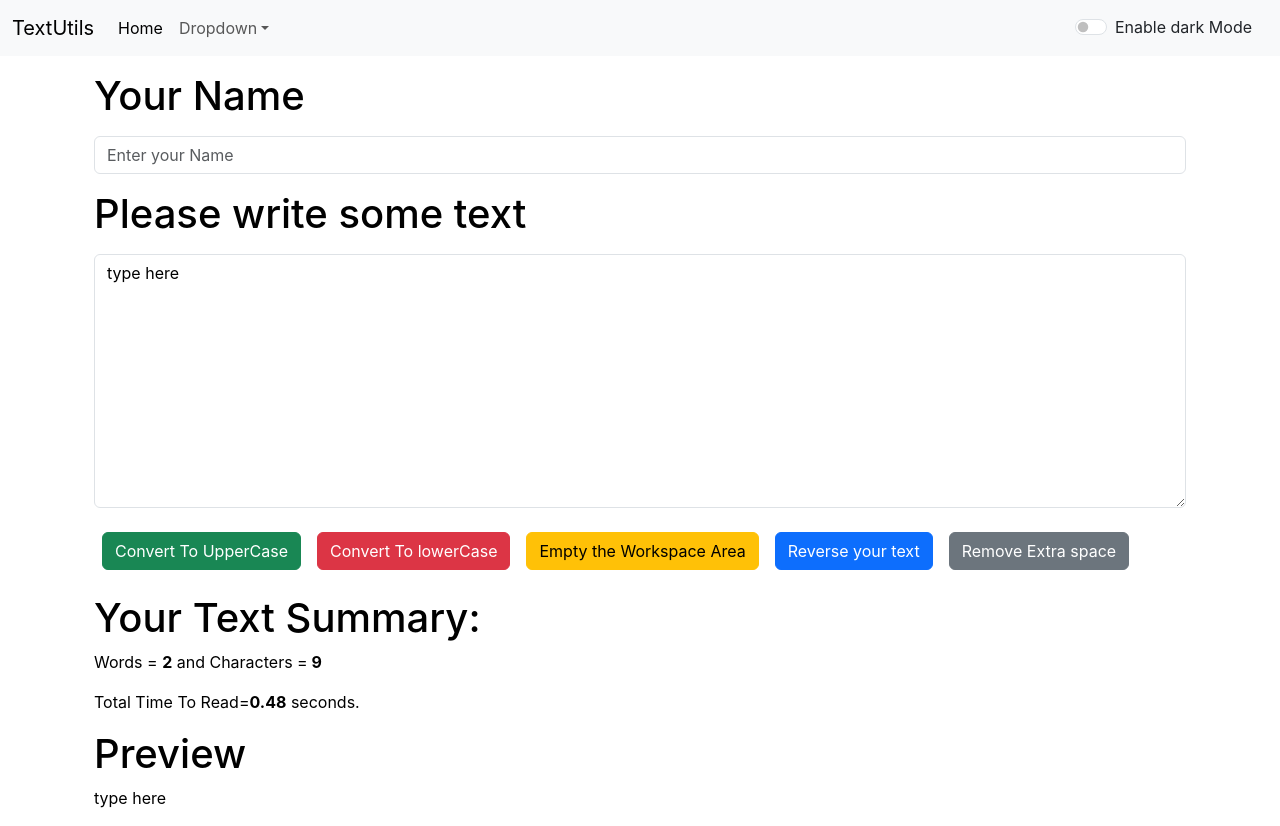
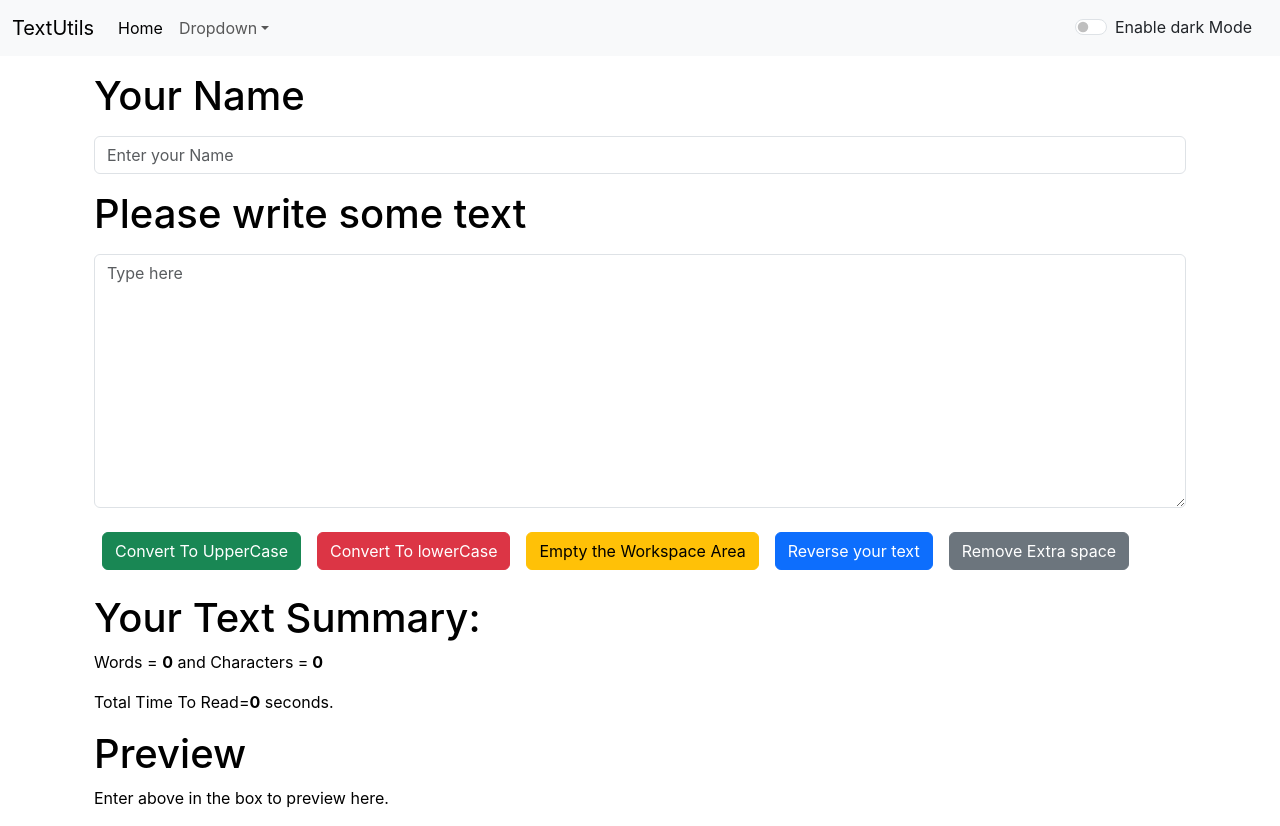
Before and after one commit to KILLER148236/paragraph_styler, a React (Create React App) app: page / in a window 1280 px wide. Built offline with nearby package versions, Linux system fonts and the light colour scheme.

Commit message:
Now over

```diff
--- a/src/Components/Navbar.js
+++ b/src/Components/Navbar.js
@@ -6,14 +6,14 @@ export default function Navbar(props) {
         <>
             <nav className={`navbar navbar-expand-lg navbar-${props.mode} bg-${props.mode}`}>
                 <div className="container-fluid">
-                    <a className="navbar-brand" href="/">{props.title}</a>
+                    <a className="navbar-brand" href="#">{props.title}</a>
                     <button className="navbar-toggler" type="button" data-bs-toggle="collapse" data-bs-target="#navbarSupportedContent" aria-controls="navbarSupportedContent" aria-expanded="false" aria-label="Toggle navigation">
                         <span className="navbar-toggler-icon"></span>
                     </button>
                     <div className="collapse navbar-collapse" id="navbarSupportedContent">
                         <ul className="navbar-nav me-auto mb-2 mb-lg-0">
                             <li className="nav-item">
-                                <a className="nav-link active" aria-current="page" href="/">Home</a>
+                                <a className="nav-link active" aria-current="page" href="#">Home</a>
                             </li>
 
                             <li className="nav-item dropdown">
@@ -21,10 +21,10 @@ export default function Navbar(props) {
                                     Dropdown
                                 </a>
                                 <ul className="dropdown-menu">
-                                    <li><a className="dropdown-item" href="/">Action</a></li>
-                                    <li><a className="dropdown-item" href="/">Another action</a></li>
+                                    <li><a className="dropdown-item" href="#">Action</a></li>
+                                    <li><a className="dropdown-item" href="#">Another action</a></li>
                                     <li><hr className="dropdown-divider" /></li>
-                                    <li><a className="dropdown-item" href="/">Something else here</a></li>
+                                    <li><a className="dropdown-item" href="#">Something else here</a></li>
                                 </ul>
                             </li>
 
--- a/src/Components/TextForm.js
+++ b/src/Components/TextForm.js
@@ -3,7 +3,7 @@ import PropTypes from 'prop-types'
 
 
 export default function TextForm(props) {
-  const [text, setText] = useState("type here");
+  const [text, setText] = useState("");
 
   function ReverseString(str) {
 
@@ -79,7 +79,7 @@ export default function TextForm(props) {
         </div>
         <div className="mb-3" style={{ color: props.mode === "light" ? "dark" : "light" }} >
           <h1><label htmlFor="exampleFormControlTextarea1" className="form-label">{props.enter_text_here}</label></h1>
-          <textarea className="form-control" style={{ backgroundColor: props.mode === "light" ? "white" : "#121038", color: props.mode === "dark" ? "white" : "black" }} value={text} id="exampleFormControlTextarea1" rows="10" onChange={handleonchange}></textarea>
+          <textarea className="form-control" style={{ backgroundColor: props.mode === "light" ? "white" : "#121038", color: props.mode === "dark" ? "white" : "black" }} placeholder="Type here"  value={text}  rows="10" onChange={handleonchange}></textarea>
         </div>
         <button className="btn btn-success mx-2 my-2" onClick={handle_up_click}>Convert To UpperCase</button>
         <button className="btn btn-danger mx-2 my-2" onClick={handle_lo_click}>Convert To lowerCase</button>
@@ -97,7 +97,7 @@ export default function TextForm(props) {
           Words = <b>{text.length===0?0:text.split(" ").length}</b> and Characters =<b> {text.length}</b>
         </p>
         <p>
-          Total Time To Read=<b>{(text.split(" ").length - 1) * 0.008 * 60}</b> seconds.
+          Total Time To Read=<b>{(text.length) * 0.0008 * 60}</b> seconds.
         </p>
         <h1>
           Preview
```
